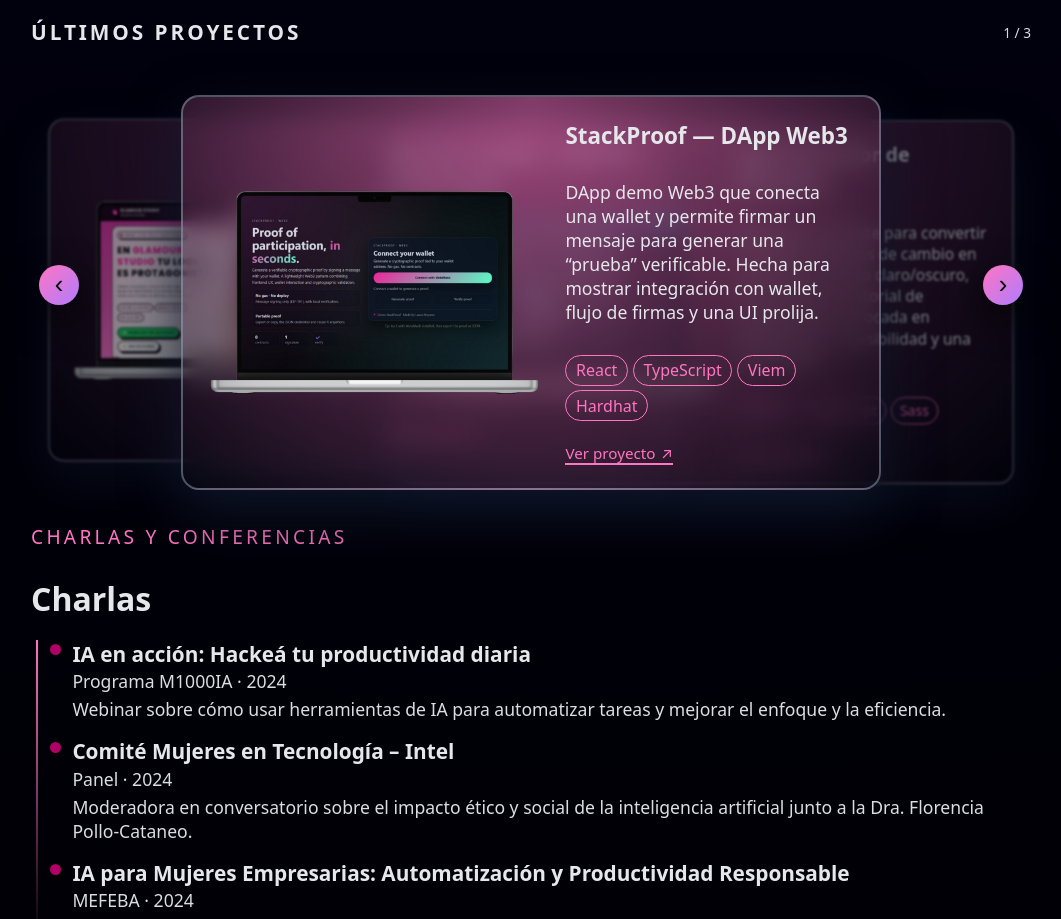
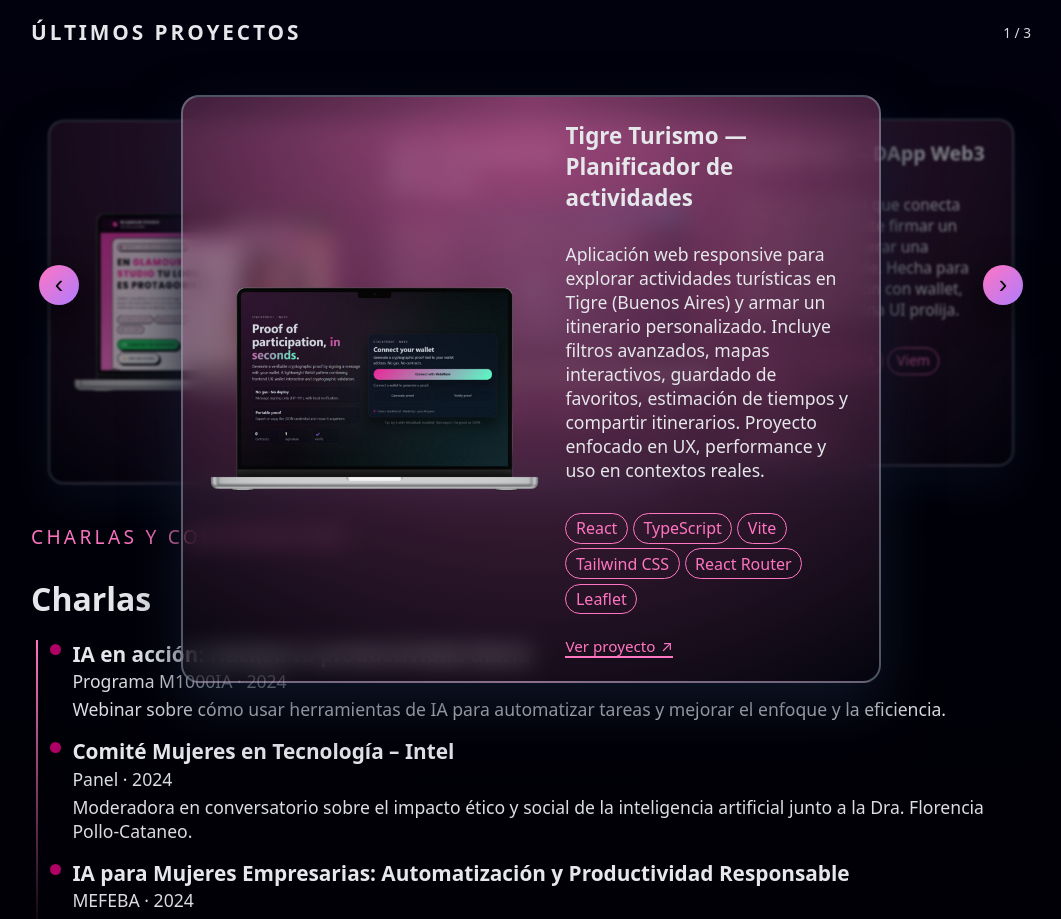
Before and after one commit to Laura-M-stack/laura-moyano-portfolio, a React (Vite) app: page / in a window 1280 px wide. Shown: the part 6040-6959 px from the top of the page, without its empty margins (109-1170 px from the left). Built offline with nearby package versions, Linux system fonts and the light colour scheme.

Commit message:
feat: add Tigre Turismo project to projects sections and profile

```diff
--- a/src/i18n.ts
+++ b/src/i18n.ts
@@ -189,6 +189,13 @@ export const translations = {
             ]
         },
         projects: [
+            {
+                name: 'Tigre Turismo — Travel Planner Web App',
+                role: 'Front-End Developer',
+                description:
+                    'Responsive web application to explore tourist activities in Tigre (Buenos Aires) and build a personalized day itinerary. Includes advanced filters, interactive maps, favorites, time estimation, and itinerary sharing. Built with a strong focus on UX, performance, and real-world usability.',
+                tech: ['React', 'TypeScript', 'Vite', 'Tailwind CSS', 'React Router', 'Leaflet'],
+            },
             {
                 name: 'StackProof — Web3 DApp',
                 role: 'Full Stack Developer',
@@ -436,6 +443,13 @@ export const translations = {
         ],
         projects: [
             {
+                name: 'Tigre Turismo — Planificador de actividades',
+                role: 'Desarrolladora Front-End',
+                description:
+                    'Aplicación web responsive para explorar actividades turísticas en Tigre (Buenos Aires) y armar un itinerario personalizado. Incluye filtros avanzados, mapas interactivos, guardado de favoritos, estimación de tiempos y compartir itinerarios. Proyecto enfocado en UX, performance y uso en contextos reales.',
+                tech: ['React', 'TypeScript', 'Vite', 'Tailwind CSS', 'React Router', 'Leaflet'],
+            },
+            {
                 name: 'StackProof — DApp Web3',
                 role: 'Desarrolladora Full Stack',
                 description:
```
Also changed, not shown: 1 other file (tests, documents, lock files or other folders).
